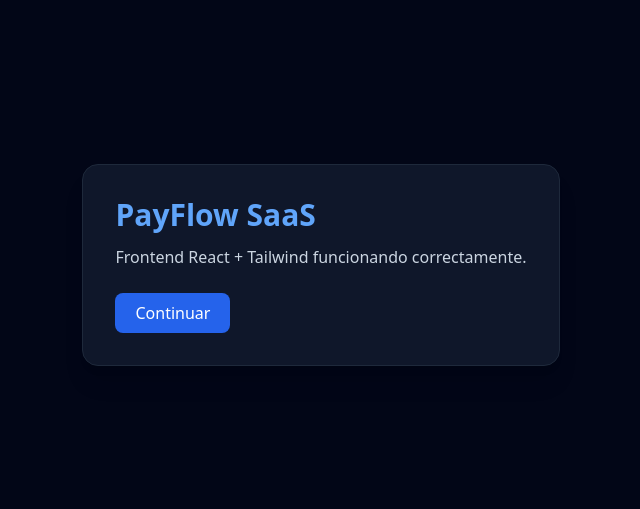
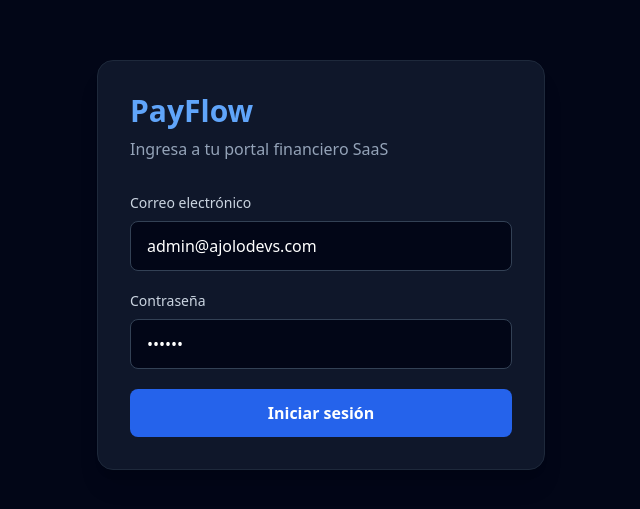
Before and after one commit to salinas-dev/payflow, a React app in the folder frontend/: page /login in a window 1280 px wide. Shown: the part 135-644 px from the top of the page, without its empty margins (319-959 px from the left). Built offline with nearby package versions, Linux system fonts and the light colour scheme; the HTML template or start-up script is replaced by a standard one.

Commit message:
Implementar autenticación frontend con React Router y JWT

```diff
--- a/frontend/src/App.jsx
+++ b/frontend/src/App.jsx
@@ -1,17 +1,7 @@
+import AppRouter from "./routes/AppRouter";
+
 function App() {
-  return (
-    <div className="min-h-screen bg-slate-950 text-white flex items-center justify-center">
-      <div className="bg-slate-900 border border-slate-800 rounded-2xl p-8 shadow-xl">
-        <h1 className="text-3xl font-bold text-blue-400">PayFlow SaaS</h1>
-        <p className="mt-3 text-slate-300">
-          Frontend React + Tailwind funcionando correctamente.
-        </p>
-        <button className="mt-6 bg-blue-600 hover:bg-blue-700 px-5 py-2 rounded-lg">
-          Continuar
-        </button>
-      </div>
-    </div>
-  );
+  return <AppRouter />;
 }
 
 export default App;
--- /dev/null
+++ b/frontend/src/api/axios.js
@@ -0,0 +1,15 @@
+import axios from "axios";
+
+export const api = axios.create({
+  baseURL: "http://localhost:4000/api",
+});
+
+api.interceptors.request.use((config) => {
+  const token = localStorage.getItem("payflow_token");
+
+  if (token) {
+    config.headers.Authorization = `Bearer ${token}`;
+  }
+
+  return config;
+});
--- /dev/null
+++ b/frontend/src/pages/Dashboard.jsx
@@ -0,0 +1,38 @@
+function Dashboard() {
+  const user = JSON.parse(localStorage.getItem("payflow_user") || "{}");
+
+  const logout = () => {
+    localStorage.removeItem("payflow_token");
+    localStorage.removeItem("payflow_user");
+    window.location.href = "/login";
+  };
+
+  return (
+    <div className="min-h-screen bg-slate-950 text-white">
+      <header className="border-b border-slate-800 bg-slate-900 px-8 py-5 flex justify-between items-center">
+        <div>
+          <h1 className="text-2xl font-bold text-blue-400">PayFlow</h1>
+          <p className="text-slate-400 text-sm">
+            {user.company_name} · {user.role}
+          </p>
+        </div>
+
+        <button
+          onClick={logout}
+          className="bg-red-600 hover:bg-red-700 px-4 py-2 rounded-lg"
+        >
+          Salir
+        </button>
+      </header>
+
+      <main className="p-8">
+        <h2 className="text-3xl font-bold">Dashboard</h2>
+        <p className="text-slate-400 mt-2">
+          Bienvenido, {user.name}
+        </p>
+      </main>
+    </div>
+  );
+}
+
+export default Dashboard;
--- /dev/null
+++ b/frontend/src/pages/Login.jsx
@@ -0,0 +1,93 @@
+import { useState } from "react";
+import { useNavigate } from "react-router-dom";
+import { api } from "../api/axios";
+
+function Login() {
+  const navigate = useNavigate();
+
+  const [email, setEmail] = useState("admin@ajolodevs.com");
+  const [password, setPassword] = useState("123456");
+  const [loading, setLoading] = useState(false);
+  const [error, setError] = useState("");
+
+  const handleSubmit = async (e) => {
+    e.preventDefault();
+    setError("");
+    setLoading(true);
+
+    try {
+      const response = await api.post("/auth/login", {
+        email,
+        password,
+      });
+
+      localStorage.setItem("payflow_token", response.data.token);
+      localStorage.setItem("payflow_user", JSON.stringify(response.data.user));
+
+      navigate("/dashboard");
+    } catch (error) {
+      setError(
+        error.response?.data?.message || "Error al iniciar sesión"
+      );
+    } finally {
+      setLoading(false);
+    }
+  };
+
+  return (
+    <div className="min-h-screen bg-slate-950 text-white flex items-center justify-center px-4">
+      <div className="w-full max-w-md bg-slate-900 border border-slate-800 rounded-2xl p-8 shadow-xl">
+        <div className="mb-8">
+          <h1 className="text-3xl font-bold text-blue-400">PayFlow</h1>
+          <p className="text-slate-400 mt-2">
+            Ingresa a tu portal financiero SaaS
+          </p>
+        </div>
+
+        {error && (
+          <div className="mb-4 bg-red-500/10 border border-red-500/30 text-red-300 px-4 py-3 rounded-lg">
+            {error}
+          </div>
+        )}
+
+        <form onSubmit={handleSubmit} className="space-y-5">
+          <div>
+            <label className="block text-sm text-slate-300 mb-2">
+              Correo electrónico
+            </label>
+            <input
+              type="email"
+              className="w-full bg-slate-950 border border-slate-700 rounded-lg px-4 py-3 outline-none focus:border-blue-500"
+              value={email}
+              onChange={(e) => setEmail(e.target.value)}
+              placeholder="admin@empresa.com"
+            />
+          </div>
+
+          <div>
+            <label className="block text-sm text-slate-300 mb-2">
+              Contraseña
+            </label>
+            <input
+              type="password"
+              className="w-full bg-slate-950 border border-slate-700 rounded-lg px-4 py-3 outline-none focus:border-blue-500"
+              value={password}
+              onChange={(e) => setPassword(e.target.value)}
+              placeholder="********"
+            />
+          </div>
+
+          <button
+            type="submit"
+            disabled={loading}
+            className="w-full bg-blue-600 hover:bg-blue-700 disabled:opacity-60 rounded-lg py-3 font-semibold"
+          >
+            {loading ? "Entrando..." : "Iniciar sesión"}
+          </button>
+        </form>
+      </div>
+    </div>
+  );
+}
+
+export default Login;
--- /dev/null
+++ b/frontend/src/routes/AppRouter.jsx
@@ -0,0 +1,36 @@
+import { BrowserRouter, Routes, Route, Navigate } from "react-router-dom";
+import Login from "../pages/Login";
+import Dashboard from "../pages/Dashboard";
+
+function PrivateRoute({ children }) {
+  const token = localStorage.getItem("payflow_token");
+
+  if (!token) {
+    return <Navigate to="/login" replace />;
+  }
+
+  return children;
+}
+
+function AppRouter() {
+  return (
+    <BrowserRouter>
+      <Routes>
+        <Route path="/login" element={<Login />} />
+
+        <Route
+          path="/dashboard"
+          element={
+            <PrivateRoute>
+              <Dashboard />
+            </PrivateRoute>
+          }
+        />
+
+        <Route path="*" element={<Navigate to="/login" replace />} />
+      </Routes>
+    </BrowserRouter>
+  );
+}
+
+export default AppRouter;
```
